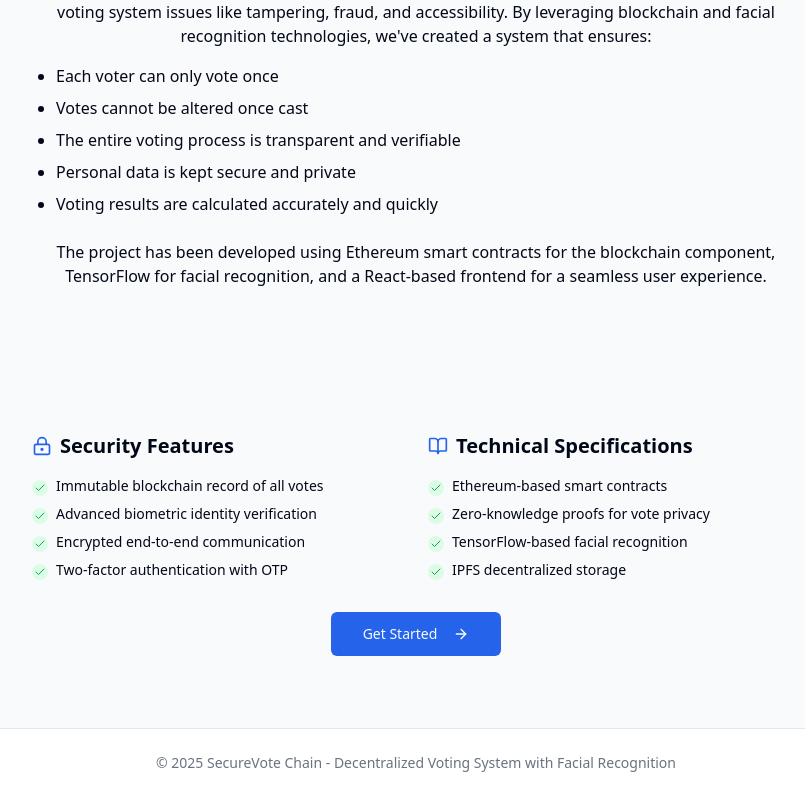
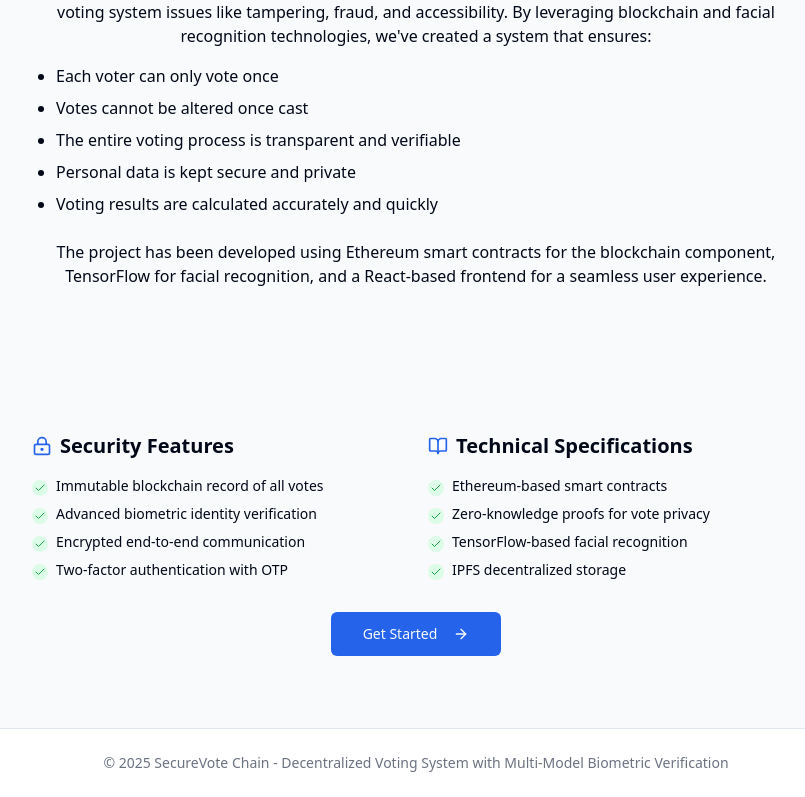
Before and after one commit to Dixi09/Decentralized-Voting-Sytem-With-Multimodel, a React (Vite) app: page /home in a window 1280 px wide. Shown: the part 923-1720 px from the top of the page, without its empty margins (224-1029 px from the left). Built offline with nearby package versions, Linux system fonts and the light colour scheme.

Commit message:
Edited some layout

```diff
--- a/src/components/Layout.tsx
+++ b/src/components/Layout.tsx
@@ -72,7 +72,7 @@ const Layout: React.FC<LayoutProps> = ({ children }) => {
 
       <footer className="border-t bg-white py-6">
         <div className="container mx-auto px-4 text-center text-sm text-gray-500">
-          <p>© 2025 SecureVote Chain - Decentralized Voting System with Facial Recognition</p>
+          <p>© 2025 SecureVote Chain - Decentralized Voting System with Multi-Model Biometric Verification</p>
         </div>
       </footer>
 
```
